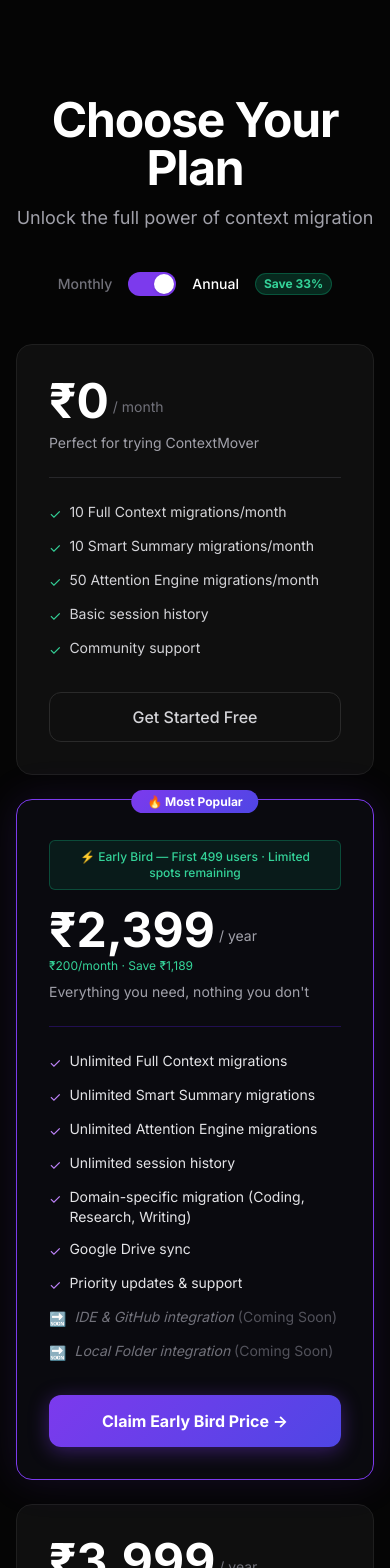
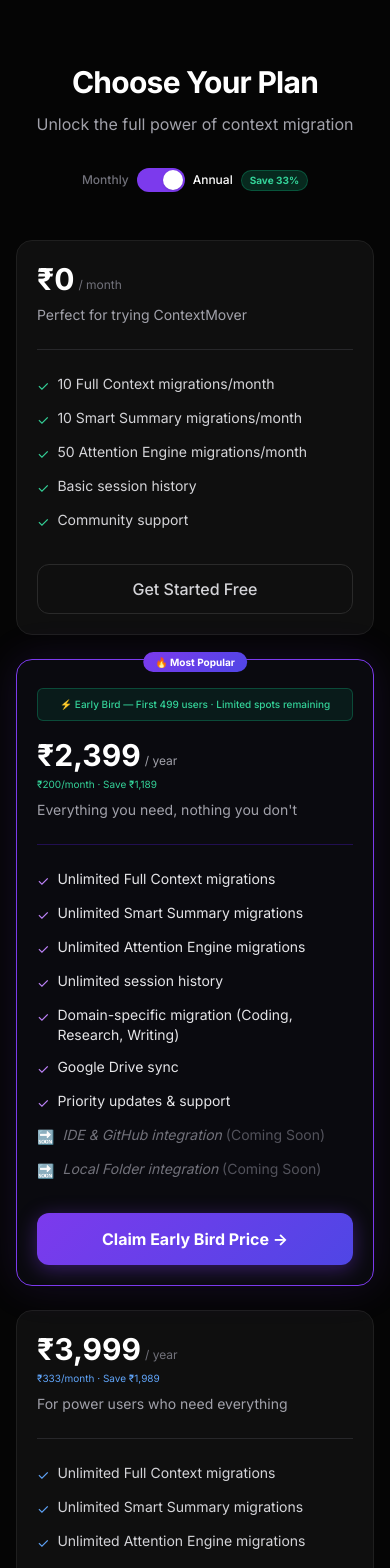
Before and after one commit to he99codes/ContextMover, a Next.js app in the folder packages/web/: page /pricing in a window 390 px wide. Shown: the top 1568 px of the page. Built offline with nearby package versions, Linux system fonts and the light colour scheme; no server answers.

Commit message:
Make all pages fully responsive with mobile-first Tailwind classes

```diff
--- a/packages/web/src/app/build-with-me/page.tsx
+++ b/packages/web/src/app/build-with-me/page.tsx
@@ -163,7 +163,7 @@
       <div className="pt-14">
         <section
           id="build-with-me"
-          className="py-24 sm:py-32 px-5 bg-[#02050A] border-y border-[rgba(99,102,241,0.15)] relative overflow-hidden"
+          className="py-16 sm:py-24 md:py-32 px-4 sm:px-8 md:px-16 bg-[#02050A] border-y border-[rgba(99,102,241,0.15)] relative overflow-hidden"
         >
           {/* Purple radial glow — top and bottom */}
           <div className="absolute inset-0 pointer-events-none">
--- a/packages/web/src/app/globals.css
+++ b/packages/web/src/app/globals.css
@@ -6,6 +6,7 @@
 *, *::before, *::after { box-sizing: border-box; }
 html { overflow-x: hidden; }
 body { overflow-x: hidden; }
+img { max-width: 100%; height: auto; }
 
 @layer base {
   :root {
--- a/packages/web/src/components/pricing/PricingSection.tsx
+++ b/packages/web/src/components/pricing/PricingSection.tsx
@@ -33,20 +33,20 @@
   const [isAnnual, setIsAnnual] = useState(true);
 
   return (
-    <section className="min-h-screen py-24 px-4" style={{ background: "#050505" }}>
+    <section className="min-h-screen py-16 sm:py-24 px-4 sm:px-8 md:px-16" style={{ background: "#050505" }}>
       {/* Heading Block */}
       <div className="text-center">
-        <h1 className="text-5xl font-bold text-white tracking-tight">
+        <h1 className="text-3xl sm:text-4xl md:text-5xl font-bold text-white tracking-tight">
           Choose Your Plan
         </h1>
-        <p className="text-lg text-zinc-400 mt-3 max-w-xl mx-auto text-center">
+        <p className="text-base sm:text-lg text-zinc-400 mt-3 max-w-xl mx-auto text-center">
           Unlock the full power of context migration
         </p>
       </div>
 
       {/* Toggle */}
-      <div className="flex items-center justify-center gap-4 mt-10">
-        <span className={`text-sm font-medium ${!isAnnual ? "text-white" : "text-zinc-500"}`}>
+      <div className="flex flex-wrap items-center justify-center gap-2 sm:gap-4 mt-8 sm:mt-10">
+        <span className={`text-xs sm:text-sm font-medium ${!isAnnual ? "text-white" : "text-zinc-500"}`}>
           Monthly
         </span>
         <button
@@ -60,11 +60,11 @@
             style={{ transform: isAnnual ? "translateX(24px)" : "translateX(0px)" }}
           />
         </button>
-        <span className={`text-sm font-medium ${isAnnual ? "text-white" : "text-zinc-500"}`}>
+        <span className={`text-xs sm:text-sm font-medium ${isAnnual ? "text-white" : "text-zinc-500"}`}>
           Annual
         </span>
         {isAnnual && (
-          <span className="bg-emerald-500/20 text-emerald-400 text-xs font-bold px-2 py-0.5 rounded-full border border-emerald-500/30">
+          <span className="bg-emerald-500/20 text-emerald-400 text-[10px] sm:text-xs font-bold px-2 py-0.5 rounded-full border border-emerald-500/30">
             Save 33%
           </span>
         )}
@@ -75,7 +75,7 @@
 
         {/* ── Card 1: Free ── */}
         <div
-          className="flex-1 flex flex-col rounded-2xl p-8"
+          className="flex-1 flex flex-col rounded-2xl p-5 sm:p-8"
           style={{
             background: "#0f0f0f",
             border: "1px solid #1f1f1f",
@@ -83,8 +83,8 @@
         >
           <div>
             <div className="flex items-end gap-1">
-              <span className="text-5xl font-bold text-white">₹0</span>
-              <span className="text-zinc-500 text-sm mb-2">/ month</span>
+              <span className="text-3xl sm:text-4xl md:text-5xl font-bold text-white">₹0</span>
+              <span className="text-zinc-500 text-xs sm:text-sm mb-1 sm:mb-2">/ month</span>
             </div>
             <p className="text-zinc-400 text-sm mt-2">Perfect for trying ContextMover</p>
           </div>
@@ -111,7 +111,7 @@
 
         {/* ── Card 2: Pro Early Bird (featured) ── */}
         <div
-          className="flex-1 flex flex-col rounded-2xl p-8 relative md:-mt-2 md:-mb-2"
+          className="flex-1 flex flex-col rounded-2xl p-5 sm:p-8 relative md:-mt-2 md:-mb-2"
           style={{
             background: "#0a0a0f",
             border: "1.5px solid #7c3aed",
@@ -121,7 +121,7 @@
           {/* Most Popular badge */}
           <div className="absolute top-0 left-1/2 -translate-x-1/2 -translate-y-1/2">
             <span
-              className="text-white text-xs font-bold px-4 py-1 rounded-full whitespace-nowrap"
+              className="text-white text-[10px] sm:text-xs font-bold px-3 sm:px-4 py-1 rounded-full whitespace-nowrap"
               style={{ background: "linear-gradient(135deg, #7c3aed, #4f46e5)" }}
             >
               🔥 Most Popular
@@ -130,7 +130,7 @@
 
           {/* Early Bird banner */}
           <div
-            className="mt-2 text-center rounded-lg px-4 py-2 text-emerald-400 text-xs font-medium"
+            className="mt-2 text-center rounded-lg px-3 sm:px-4 py-2 text-emerald-400 text-[10px] sm:text-xs font-medium"
             style={{
               background: "rgba(16, 185, 129, 0.1)",
               border: "1px solid rgba(16, 185, 129, 0.3)",
@@ -144,15 +144,15 @@
             {isAnnual ? (
               <>
                 <div className="flex items-end gap-1">
-                  <span className="text-5xl font-bold text-white">₹2,399</span>
-                  <span className="text-zinc-400 text-sm mb-2">/ year</span>
+                  <span className="text-3xl sm:text-4xl md:text-5xl font-bold text-white">₹2,399</span>
+                  <span className="text-zinc-400 text-xs sm:text-sm mb-1 sm:mb-2">/ year</span>
                 </div>
-                <p className="text-emerald-400 text-xs mt-1">₹200/month · Save ₹1,189</p>
+                <p className="text-emerald-400 text-[10px] sm:text-xs mt-1">₹200/month · Save ₹1,189</p>
               </>
             ) : (
               <div className="flex items-end gap-1">
-                <span className="text-5xl font-bold text-white">₹299</span>
-                <span className="text-zinc-400 text-sm mb-2">/ month</span>
+                <span className="text-3xl sm:text-4xl md:text-5xl font-bold text-white">₹299</span>
+                <span className="text-zinc-400 text-xs sm:text-sm mb-1 sm:mb-2">/ month</span>
               </div>
             )}
             <p className="text-zinc-400 text-sm mt-2">Everything you need, nothing you don&apos;t</p>
@@ -192,7 +192,7 @@
 
         {/* ── Card 3: Pro ── */}
         <div
-          className="flex-1 flex flex-col rounded-2xl p-8"
+          className="flex-1 flex flex-col rounded-2xl p-5 sm:p-8"
           style={{
             background: "#0f0f0f",
             border: "1px solid #1f1f1f",
@@ -202,15 +202,15 @@
             {isAnnual ? (
               <>
                 <div className="flex items-end gap-1">
-                  <span className="text-5xl font-bold text-white">₹3,999</span>
-                  <span className="text-zinc-500 text-sm mb-2">/ year</span>
+                  <span className="text-3xl sm:text-4xl md:text-5xl font-bold text-white">₹3,999</span>
+                  <span className="text-zinc-500 text-xs sm:text-sm mb-1 sm:mb-2">/ year</span>
                 </div>
-                <p className="text-blue-400 text-xs mt-1">₹333/month · Save ₹1,989</p>
+                <p className="text-blue-400 text-[10px] sm:text-xs mt-1">₹333/month · Save ₹1,989</p>
               </>
             ) : (
               <div className="flex items-end gap-1">
-                <span className="text-5xl font-bold text-white">₹499</span>
-                <span className="text-zinc-500 text-sm mb-2">/ month</span>
+                <span className="text-3xl sm:text-4xl md:text-5xl font-bold text-white">₹499</span>
+                <span className="text-zinc-500 text-xs sm:text-sm mb-1 sm:mb-2">/ month</span>
               </div>
             )}
             <p className="text-zinc-400 text-sm mt-2">For power users who need everything</p>
@@ -247,11 +247,11 @@
 
       </div>
 
-      <div className="text-center mt-10 space-y-2 px-10 pb-10">
-        <p className="text-zinc-500 text-xl">
+      <div className="text-center mt-8 sm:mt-10 space-y-2 px-4 sm:px-10 pb-8 sm:pb-10">
+        <p className="text-zinc-500 text-base sm:text-xl">
           🔒 Zero-knowledge — your data never touches our servers
         </p>
-        <p className="text-zinc-500 text-xl">
+        <p className="text-zinc-500 text-base sm:text-xl">
           ❤️ Built by an indie developer. Every subscription directly supports the person writing the code, not a corporation.
         </p>
       </div>
```
Also changed, not shown: packages/web/src/components/landing/LandingPage.tsx (+12 -12 lines), 1 other file (tests, documents, lock files or other folders).
